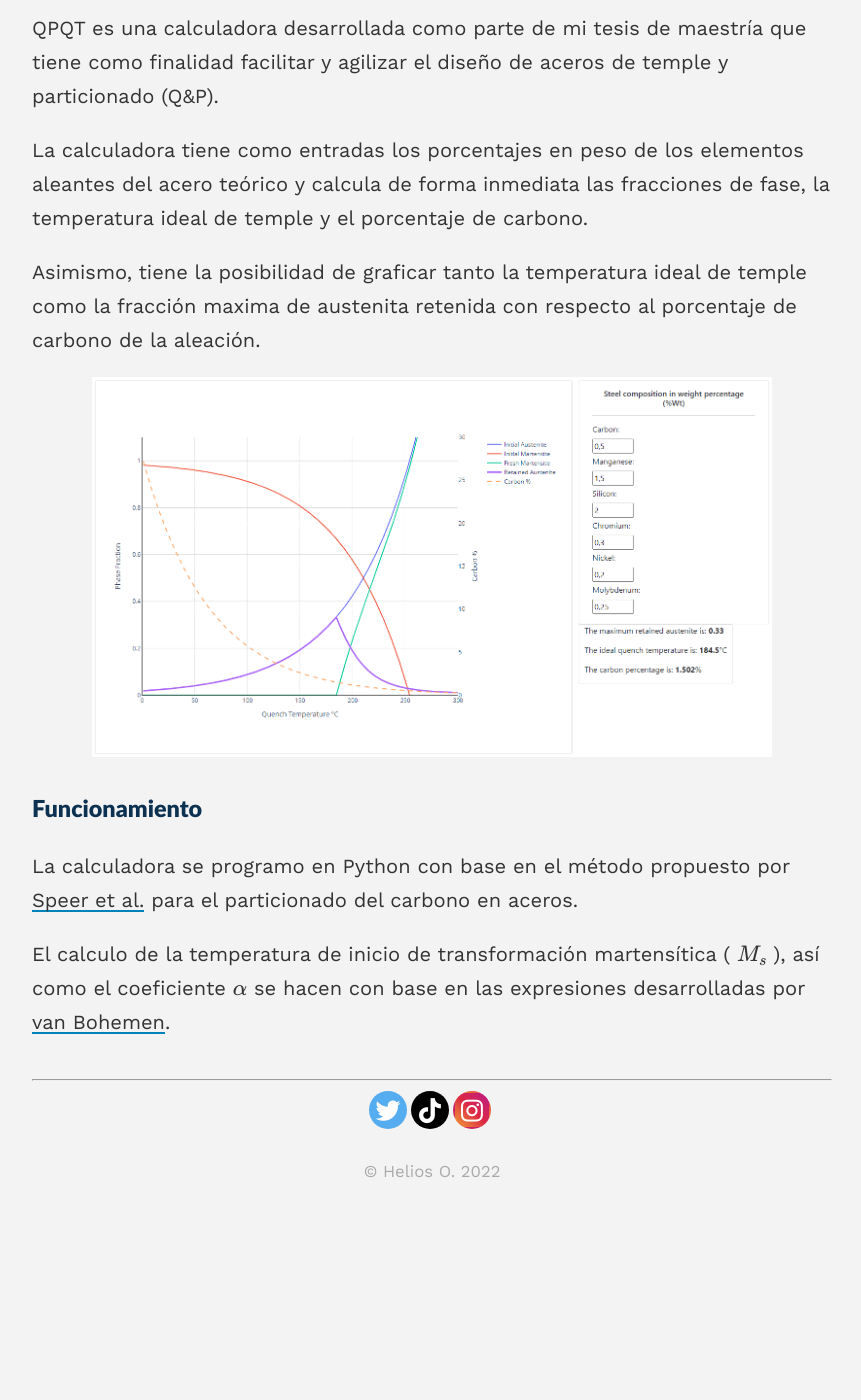
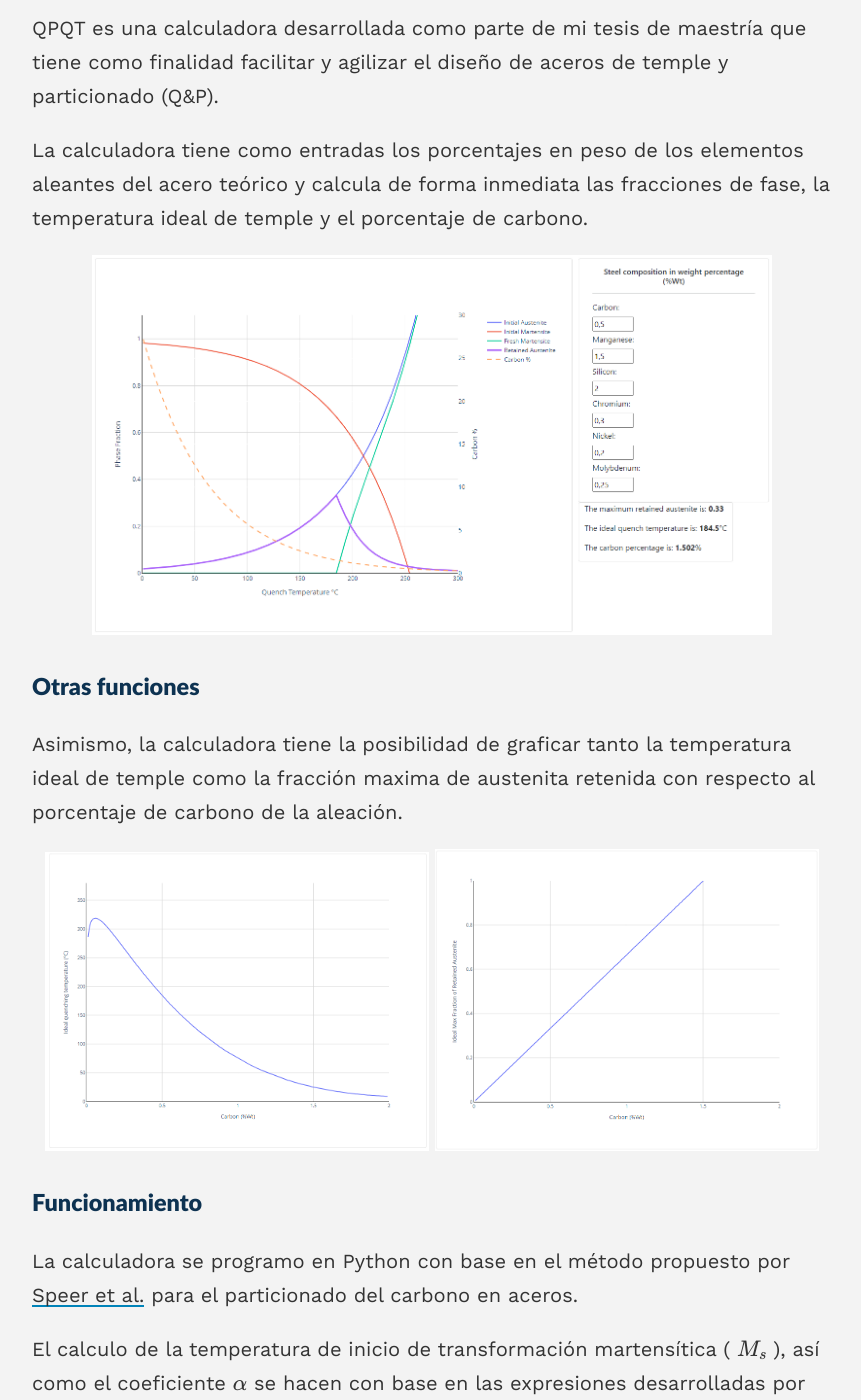
Before and after one commit to Heliouz/Heliouz.github.io, a Jekyll site: the page built from _projects/qpqt.md, in a window 1280 px wide and 1400 px high, scrolled down 313 px. Shown: the whole window, without its empty margins (208-1069 px from the left). Built offline with Jekyll 4.4.1, drawn with Linux system fonts in a browser that asks for light colours; formulas are drawn with MathJax 3; before the commit the page ends 1500 px from its top, so only the background shows below that; some of the changed text lies outside the part shown.

Commit message:
Update qpqt.md

```diff
--- a/_projects/qpqt.md
+++ b/_projects/qpqt.md
@@ -9,15 +9,29 @@ QPQT es una calculadora desarrollada como parte de mi tesis de maestría que tie
 
 La calculadora tiene como entradas los porcentajes en peso de los elementos aleantes del acero teórico y calcula de forma inmediata las fracciones de fase, la temperatura ideal de temple y el porcentaje de carbono.
 
-Asimismo, tiene la posibilidad de graficar tanto la temperatura ideal de temple como la fracción maxima de austenita retenida con respecto al porcentaje de carbono de la aleación.
-
 <p align="center">
 <img src="/assets/images/qpqt/ss.png" alt="screenshot qpqt" width="85%"/>
 </p>
 
+### Otras funciones
+
+Asimismo, la calculadora tiene la posibilidad de graficar tanto la temperatura ideal de temple como la fracción maxima de austenita retenida con respecto al porcentaje de carbono de la aleación.
+
+<p align="center">
+<img src="/assets/images/qpqt/qttc.png" alt="screenshot qpqt" width="48%"/>
+<img src="/assets/images/qpqt/qtta.png" alt="screenshot qpqt" width="48%"/>
+</p>
 
 ### Funcionamiento
 
 La calculadora se programo en Python con base en el método propuesto por [Speer et al.](https://doi.org/10.1016/S1359-6454(03)00059-4) para el particionado del carbono en aceros.
 
+
 El calculo de la temperatura de inicio de transformación martensítica ( $M_{s}$ ), así como el coeficiente $\alpha$ se hacen con base en las expresiones desarrolladas por [van Bohemen](https://doi.org/10.1179/1743284711Y.0000000097).
+
+
+La interfaz gráfica se realizo con la paquetería Dash lo que da com resultado gráficas interactivas accesibles mediante un servidor web desde cualquier dispositivo:
+
+<p align="center">
+<img src="/assets/images/qpqt/zoom.gif" alt="screenshot qpqt" width="50%"/>
+</p>
```
